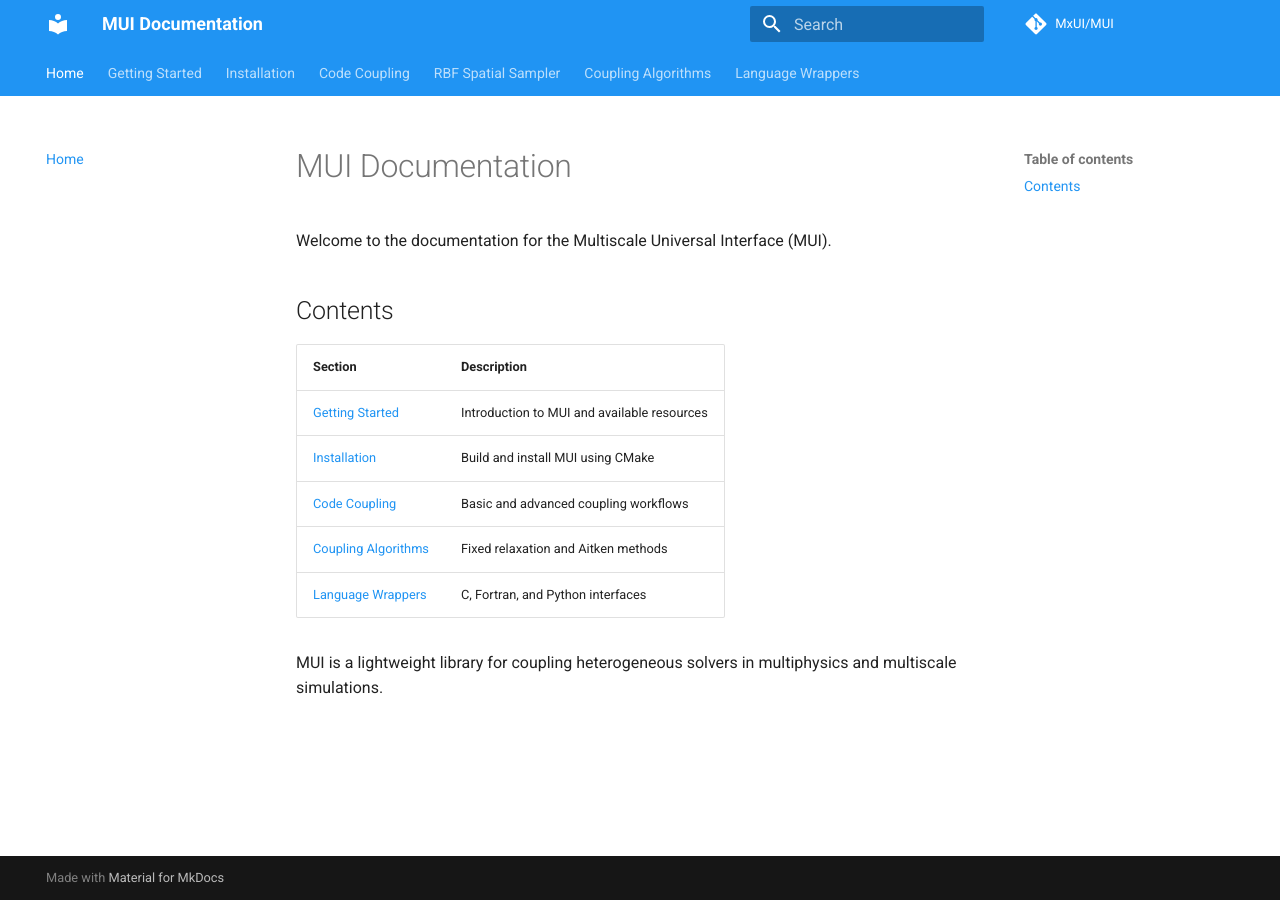
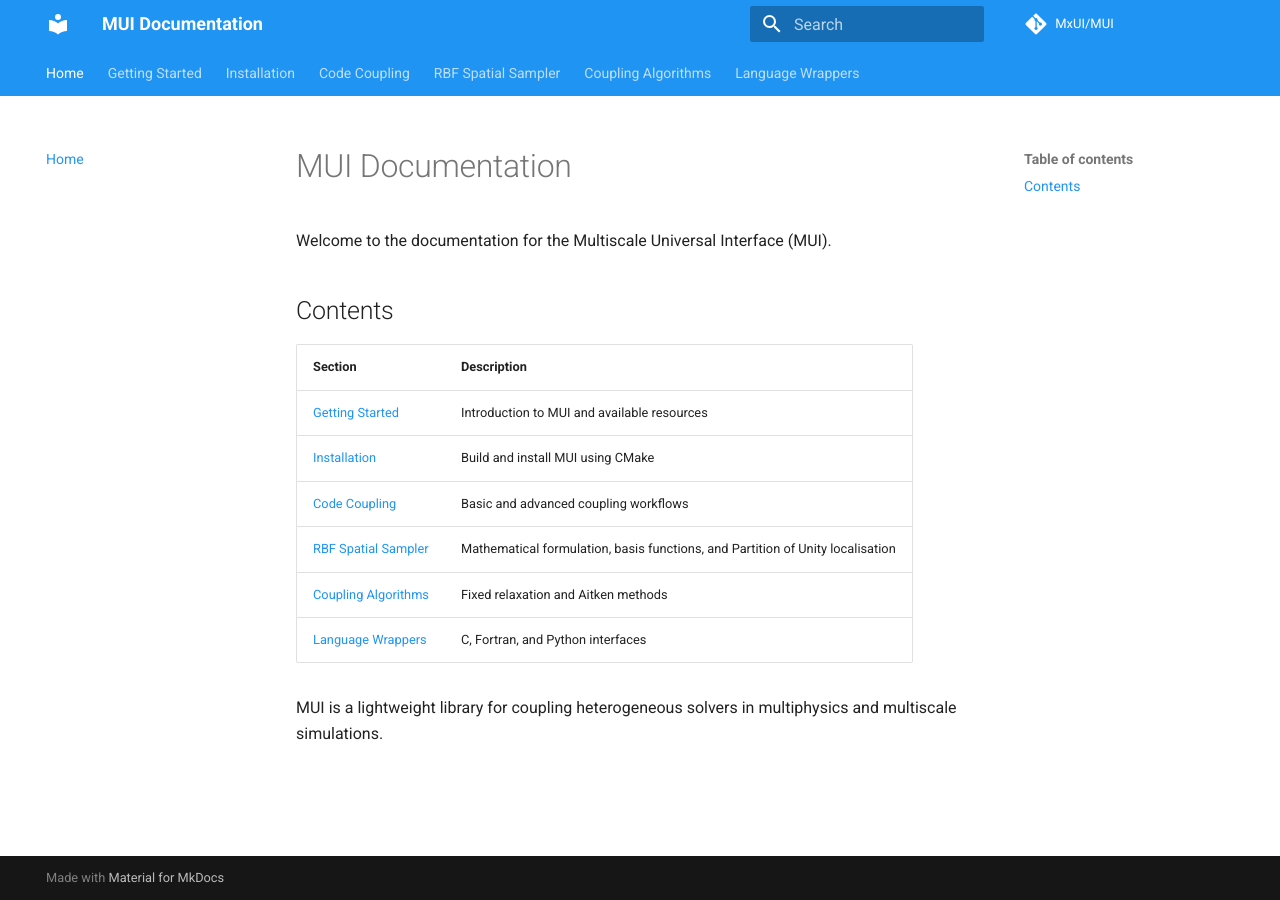
Before and after one commit to MxUI/MUI-Docs, an MkDocs documentation site: the page built from docs/index.md, in a window 1280 px wide. Built offline with MkDocs 1.6.1 and Material for MkDocs 9.7.7, drawn with Linux system fonts in a browser that asks for light colours; comment, search, counter and statistics services are not loaded.

Commit message:
Update home table for RBF

```diff
--- a/docs/index.md
+++ b/docs/index.md
@@ -9,6 +9,7 @@ Welcome to the documentation for the Multiscale Universal Interface (MUI).
 | [Getting Started](getting-started.md) | Introduction to MUI and available resources |
 | [Installation](installation.md) | Build and install MUI using CMake |
 | [Code Coupling](code-coupling.md) | Basic and advanced coupling workflows |
+| [RBF Spatial Sampler](rbf-spatial-sampler.md) | Mathematical formulation, basis functions, and Partition of Unity localisation |
 | [Coupling Algorithms](algorithms.md) | Fixed relaxation and Aitken methods |
 | [Language Wrappers](wrappers.md) | C, Fortran, and Python interfaces |
 
```
